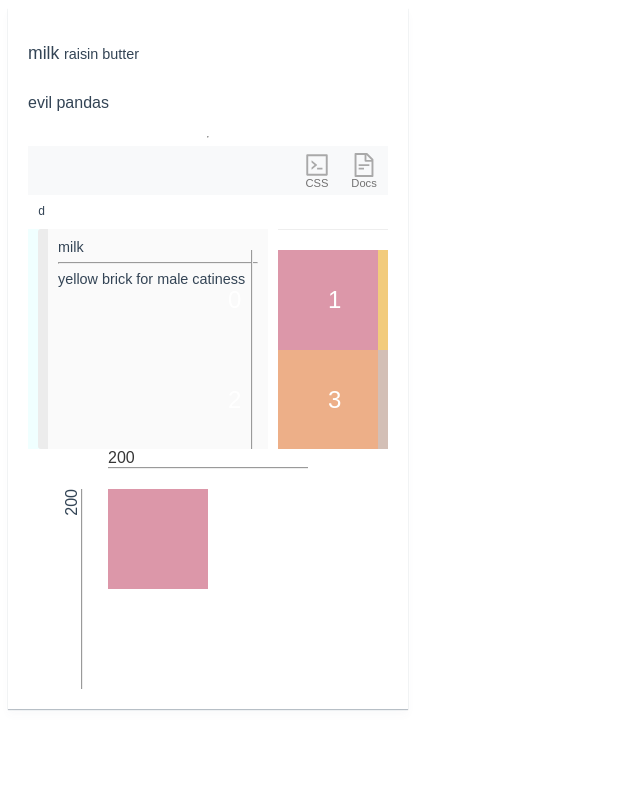
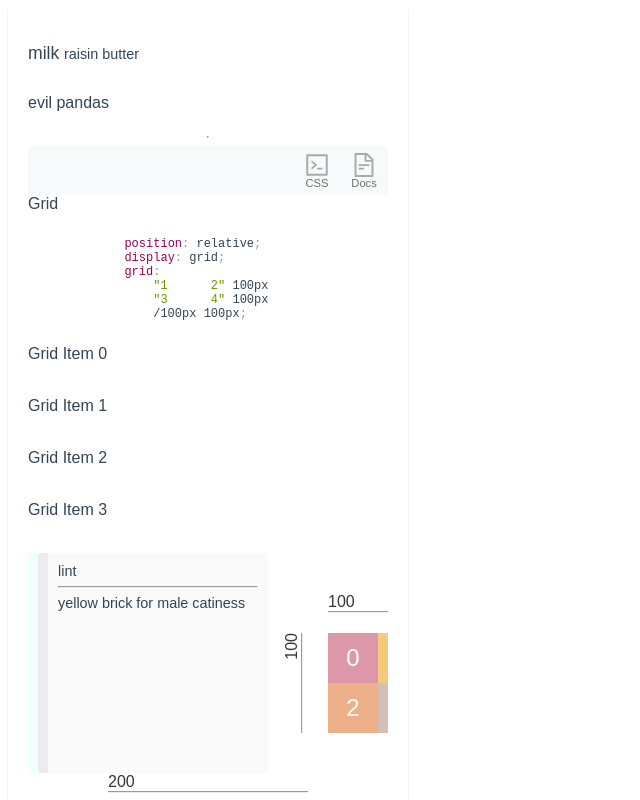
Before and after one commit to TheOtherBrian1/CSS_Grid_Example, a React (Create React App) app: page / in a window 1280 px wide. Shown: the top 800 px of the page, without its empty margins (0-640 px from the left). Built offline with nearby package versions, Linux system fonts and the light colour scheme.

Commit message:
CSS grid now editable

```diff
--- a/src/Components/CssEditor/CssEditor.js
+++ b/src/Components/CssEditor/CssEditor.js
@@ -1,5 +1,7 @@
-import React, {useState} from 'react';
+import React from 'react';
+import {useSelector, useDispatch} from 'react-redux';
 import Editor from 'react-simple-code-editor';
+import {actions} from '../../redux/reducers/mainGridsReducer';
 import { highlight, languages } from 'prismjs/components/prism-core';
 import 'prismjs/components/prism-clike';
 import 'prismjs/components/prism-javascript';
@@ -8,19 +10,42 @@ import 'prismjs/themes/prism.css';
 
 
 
-const CssEditor = ()=>{
-    const [code, setCode] = useState('d');
+const CssEditor = ({exampleId})=>{
+    const dispatch = useDispatch();
+    const style = useSelector(state=>state.mainGridsReducer[exampleId].mainGrid);
     return (
+        <div className = "">
+            <div className = "">
+                Grid
                 <Editor
-            value={code}
-            onValueChange={code => setCode(code)}
-            highlight={j => highlight(code, languages.css)}
+                    value={style.code}
+                    onValueChange={code => dispatch(actions.modifyMainGridCode({exampleId, newCode: code}))}
+                    highlight={j => highlight(style.code, languages.css)}
                     padding={10}
                     style={{
                         fontFamily: '"Fira code", "Fira Mono", monospace',
                         fontSize: 12,
                     }}
                 />
+            </div>
+            {
+                style.gridItems.map((item, i)=>
+                    <div className = "">
+                        Grid Item {i}
+                        <Editor
+                            value={item.code}
+                            onValueChange={code => dispatch(actions.modifyMainGridItemCode({exampleId, gridItemId: item.gridItemId, gridItemCode: code}))}
+                            highlight={j => highlight(item.code, languages.css)}
+                            padding={10}
+                            style={{
+                                fontFamily: '"Fira code", "Fira Mono", monospace',
+                                fontSize: 12,
+                            }}
+                        />
+                    </div>
+                )
+            }
+        </div>
     );
 }
 export default CssEditor;
--- a/src/Components/Docs/Docs.js
+++ b/src/Components/Docs/Docs.js
@@ -21,8 +21,8 @@ const Docs = ({exampleId})=>{
                                 </Card>
                                 <div className = "card card-grid">
                                     <GridGenerator
-                                        initialHeight = {exmp.initalHeight}
-                                        initialWidth = {exmp.initalWidth}
+                                        initialHeight = {exmp.initialHeight}
+                                        initialWidth = {exmp.initialWidth}
                                         code = {exmp.code}
                                         gridItems = {exmp.gridItems}
                                         title = {exmp.title}
--- a/src/Components/Example/Example.js
+++ b/src/Components/Example/Example.js
@@ -50,7 +50,7 @@ const Example = ({exampleId})=>{
                         </span>
                     </div>
             </div>
-            <CssEditor />
+            <CssEditor exampleId = {exampleId} />
                 <div>
                     <Docs exampleId = {exampleId}/>
                 </div>
--- a/src/Components/Grid/Grid.css
+++ b/src/Components/Grid/Grid.css
@@ -38,3 +38,8 @@
     margin: 0;
     padding: 0;
 }
+
+.grid-container{
+    display: 'inline-block';
+
+}
--- a/src/Components/Grid/Grid.js
+++ b/src/Components/Grid/Grid.js
@@ -10,26 +10,26 @@ const GRID_COLORS = ['#dc97a9', '#f2cb7c', '#edaf88', '#d3bfb6', '#addad7', '#e5
 const GridGenerator =({initialHeight, initialWidth, code, gridItems, title})=>{
     const Grid = styled.div`${code}`;
     const gridDimensions = useRef(null);
+    console.log(gridDimensions.current?.clientWidth, 'duck');
     return(
-        <div style = {{display: 'inline-block'}}>
+        <div className = "grid-container">
             <div className = "horizontal-width-display" style = {{width: gridDimensions.current?.offsetWidth}}>
                 <span className = 'grid-dimensions-style'>{gridDimensions.current?.offsetWidth  || initialWidth}</span>
                 <hr className = 'grid-hr'/>
             </div>
             <div className = "hr-height-style" style = {{width: gridDimensions.current?.offsetHeight}}>
-                <span>{gridDimensions.current?.offsetHeight || initialHeight}</span>
+                <span  className = 'grid-dimensions-style'>{gridDimensions.current?.offsetHeight || initialHeight}</span>
                 <hr className = 'grid-hr'/>
             </div>
                 <Grid className = 'grid' ref = {gridDimensions}>
                     {
                         gridItems.map((style, i)=>{
-                            const GridItem = styled.div`${code}`;
+                            const GridItem = styled.div`${style.code}`;
                             return (
                                 <GridItem
                                     style = {{backgroundColor: GRID_COLORS[i]}}
                                     className = 'grid-item'
-                                    key={`${i + title}`}
-
+                                    key={`${i + title + style.gridItemId}`}
                                 >
                                     {i}
                                 </GridItem>
--- a/src/redux/reducers/docsStateReducer.js
+++ b/src/redux/reducers/docsStateReducer.js
@@ -46,18 +46,18 @@ const docsState = [
         subExamples:[
            {
                 subId: 0,
-                title: 'milk',
+                title: 'lint',
                 text: 'yellow brick for male catiness',
                 code: `
                 position: relative;
                 display: grid;
                 grid:
-                    "1      2" 100px
-                    "3      4" 100px
-                    /100px 100px;
+                    "1      2" 50px
+                    "3      4" 50px
+                    /50px 50px;
                 `,
-                initialHeight: '200',
-                initialWidth: '200',
+                initialHeight: '100',
+                initialWidth: '100',
                 gridItems: [
                     {
                         gridItemId: 0,
--- a/src/redux/reducers/mainGridsReducer.js
+++ b/src/redux/reducers/mainGridsReducer.js
@@ -60,6 +60,18 @@ const mainGridsState = [
                 {
                     gridItemId: 0,
                     code: ''
+                },
+                {
+                    gridItemId: 1,
+                    code: ''
+                },
+                {
+                    gridItemId: 2,
+                    code: ''
+                },
+                {
+                    gridItemId: 3,
+                    code: ''
                 }
             ]
         }
```
Lines whose indentation alone changed are shown as unchanged.
